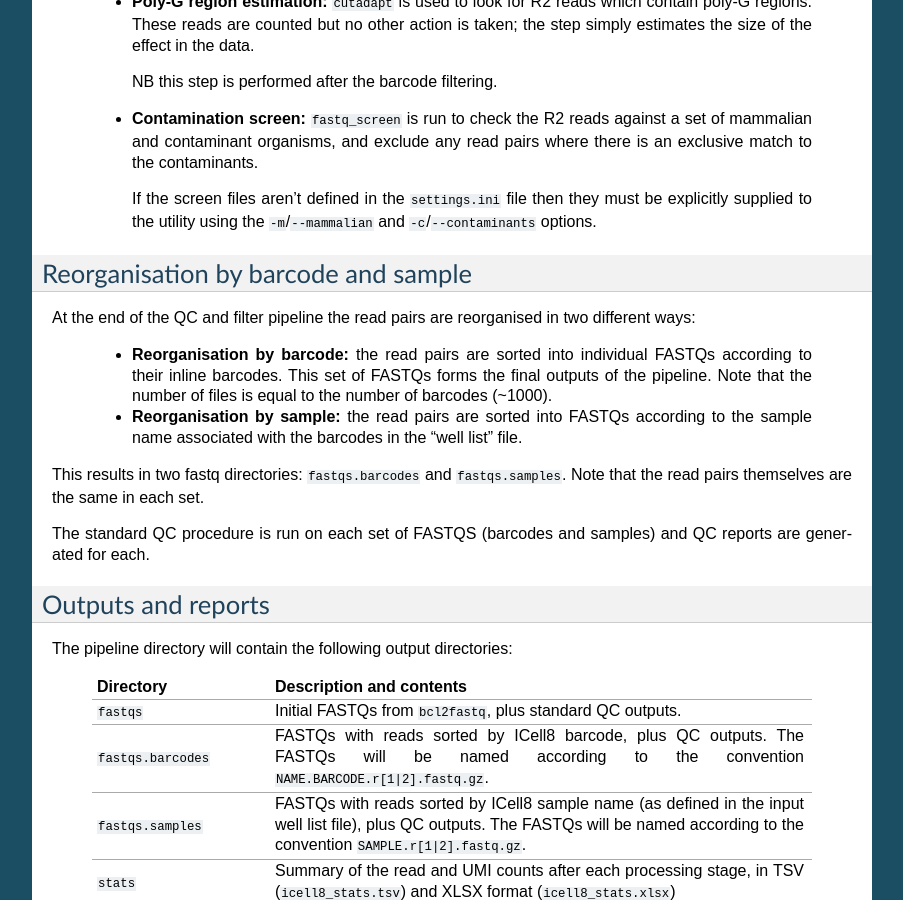
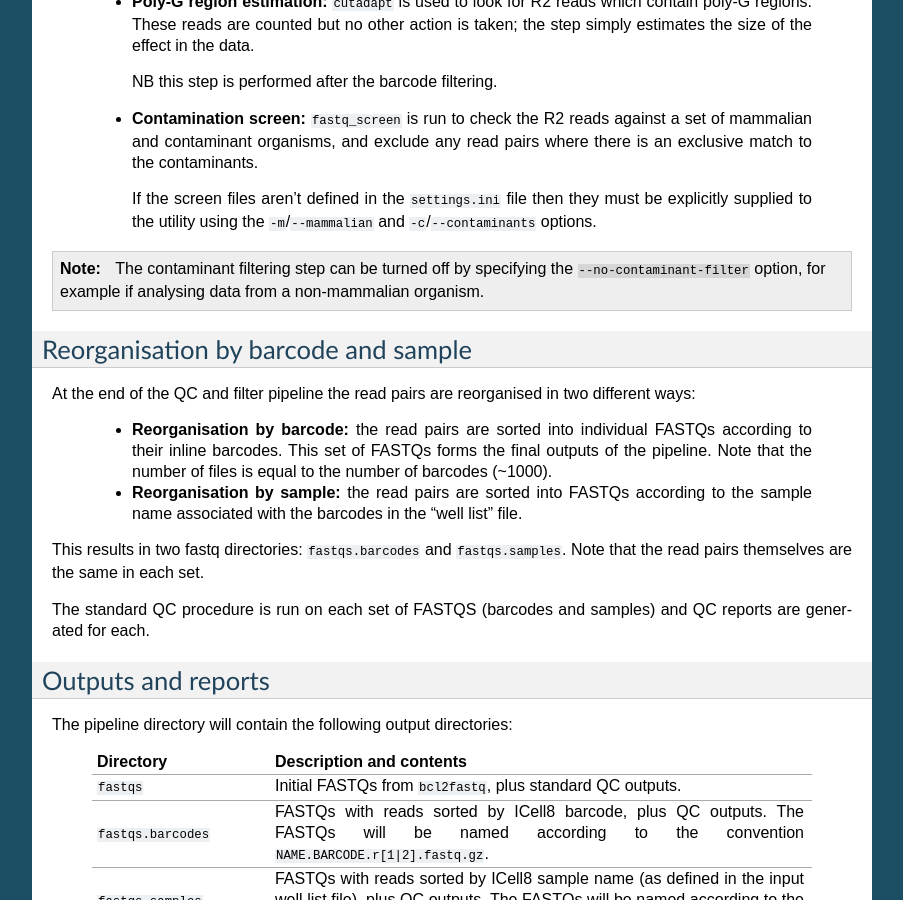
Before and after one commit to fls-bioinformatics-core/auto_process_ngs, a Sphinx documentation site: the page built from docs/source/icell8.rst, in a window 1280 px wide and 900 px high, scrolled down 1090 px. Shown: the whole window, without its empty margins (198-1101 px from the left). Built offline with Sphinx 7.4.7, drawn with Linux system fonts in a browser that asks for light colours; some of the changed text lies outside the part shown.

Commit message:
Add the --no-contaminant-filter option to the 'process_icell8.py' documentation.

```diff
--- a/docs/source/icell8.rst
+++ b/docs/source/icell8.rst
@@ -80,6 +80,12 @@ The following steps are performed:
    If the screen files aren't defined in the ``settings.ini`` file
    then they must be explicitly supplied to the utility using
    the ``-m``/``--mammalian`` and ``-c``/``--contaminants`` options.
+
+.. note::
+
+   The contaminant filtering step can be turned off by specifying
+   the ``--no-contaminant-filter`` option, for example if analysing
+   data from a non-mammalian organism.
 
 Reorganisation by barcode and sample
 ------------------------------------
@@ -172,6 +178,9 @@ Reference data and quality filtering
    Set using the ``-c`` option on the command line, or via
    ``[icell8] contaminant_conf_file`` in the configuration file.
 
+   To turn off the contaminant filtering, specify the
+   ``--no-contaminant-filter`` option.
+
  * **Quality filtering of barcode and UMI sequences**: by default
    read pairs are *not* removed if the associated barcode or UMI
    sequences don't meet the appropriate quality criteria.
```
